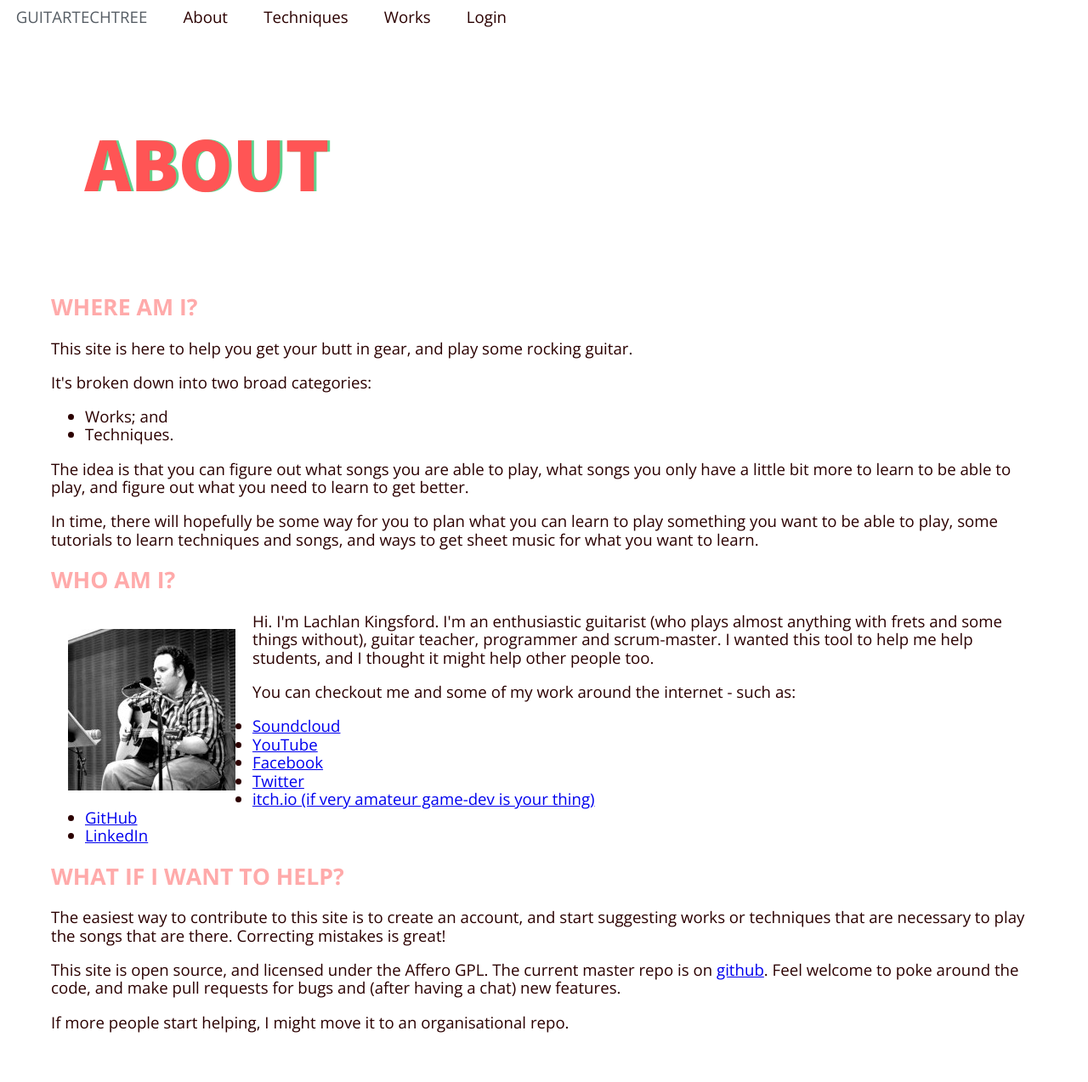
After one commit to lkingsford/guitartechtree, a Flask app: page /about in a window 1280 px wide. The commit adds this page. Shown: the whole page at 85% size. Run offline with Flask 2, Linux system fonts and the light colour scheme; parts of the project's set-up code (start-up, migrations or seed data) failed here and were passed over; some libraries are stand-ins or nearby versions.

Commit message:
Added about, adjusted layout/css

```diff
--- a/gtt/static/base.css
+++ b/gtt/static/base.css
@@ -0,0 +1,78 @@
+@import url('https://fonts.googleapis.com/css?family=Open+Sans:400,700|Source+Sans+Pro:900');
+
+/* Set palette for easy reuse */
+:root {
+    --color-1: #ffffff;
+    --color-2: #2b0000;
+    --color-3: #ff5555;
+    --color-4: #ffaaaa;
+    --color-5: #5fd38d;
+}
+
+body {
+    font-family: "Open Sans";
+    font-size: 14pt;
+    background-color: var(--color-1);
+    color: var(--color-2);
+}
+
+.body-pane {
+    margin: 40px;
+}
+
+h1 {
+    font-family: "Source Sans Pro";
+    font-size: 69pt;
+    font-weight: 800;
+    text-transform: uppercase;
+    color: var(--color-3);
+    text-shadow: 3px 0px var(--color-5);
+    margin: 100px;
+}
+
+h2, h3, h4, h5, h6 {
+    font-family: "Open Sans";
+    font-size: 20pt;
+    font-weight: bold;
+    text-transform: uppercase;
+    color: var(--color-4);
+}
+
+.wrapper {
+    display: grid;
+    grid-template-columns: repeat(3, 1fr);
+    grid-gap: 20px;
+    grid-auto-rows: minmax(100px, auto);
+}
+
+.pure-menu-link {
+    color: var(--color-2);
+}
+
+.pure-menu-link:hover, .pure-menu-link:active {
+    background-color: var(--color-5);
+}
+
+.content {
+    margin: 60px;
+}
+
+.floating-l {
+    float: left;
+    margin: 20px;
+}
+
+.floating-r {
+    float: right;
+    margin: 20px;
+}
+
+@media only screen and (max-width: 600px) {
+    img.floating-l {
+        float: none;
+    }
+
+    img.floating-r {
+        float: none;
+    }
+}
--- /dev/null
+++ b/gtt/templates/about.j2
@@ -0,0 +1,67 @@
+{% extends "layout.j2" %}
+{% block title %}About{% endblock %}
+{% block content %}
+<h2> Where am I? </h2>
+<p>
+This site is here to help you get your butt in gear, and play some rocking
+guitar.
+</p>
+<p>
+    It's broken down into two broad categories:
+</p>
+<ul>
+    <li>Works; and</li>
+    <li>Techniques.</li>
+</ul>
+<p>
+    The idea is that you can figure out what songs you are able to play, what
+    songs you only have a little bit more to learn to be able to play, and
+    figure out what you need to learn to get better.
+</p>
+<p>
+    In time, there will hopefully be some way for you to plan what you can learn
+    to play something you want to be able to play, some tutorials to learn
+    techniques and songs, and ways to get sheet music for what you want to
+    learn.
+</p>
+<h2> Who am I? </h2>
+<img class="floating-l" src={{ url_for('static',
+    filename='about-bio-portrait.jpg') }}/>
+<p>
+    Hi. I'm Lachlan Kingsford. I'm an enthusiastic guitarist (who plays almost
+    anything with frets and some things without), guitar teacher, programmer
+    and scrum-master. I wanted this tool to help me help students, and I thought
+    it might help other people too.
+</p>
+<p>
+    You can checkout me and some of my work around the internet - such as:
+    <ul>
+        <li><a href="https://soundcloud.com/lachlan-kingsford">Soundcloud</a>
+            </li>
+        <li><a href="https://www.youtube.com/channel/UC-UIcFdJ8MAt1tFNz53D5ww">
+            YouTube</a></li>
+        <li><a href="https://www.facebook.com/lebkingsford/">Facebook</a></li>
+        <li><a href="https://twitter.com/thelochok">Twitter</a></li>
+        <li><a href="https://nerdygentleman.itch.io/">itch.io
+            (if very amateur game-dev is your thing)</a></li>
+        <li><a href="https://github.com/lkingsford/guitartechtree">GitHub</a>
+            </li>
+        <li><a href="https://www.linkedin.com/in/lkingsford">LinkedIn</a></li>
+    </ul>
+</p>
+<h2> What if I want to help? </h2>
+<p>
+    The easiest way to contribute to this site is to create an account, and
+    start suggesting works or techniques that are necessary to play the songs
+    that are there. Correcting mistakes is great!
+</p>
+<p>
+    This site is open source, and licensed under the Affero GPL. The current
+    master repo is on <a href="https://github.com/lkingsford/guitartechtree">
+    github</a>. Feel welcome to poke around the code, and make pull requests
+    for bugs and (after having a chat) new features.
+</p>
+<p>
+    If more people start helping, I might move it to an organisational repo.
+</p>
+{% endblock %}
--- a/gtt/templates/layout.j2
+++ b/gtt/templates/layout.j2
@@ -4,9 +4,26 @@
     <link rel="icon" type="image/png" href="{{ url_for('static', filename='favicon-16x16.png')}}" sizes="16x16"/>
     <link rel="icon" type="image/png" href="{{ url_for('static', filename='favicon-32x32.png')}}" sizes="32x32"/>
     <link rel="icon" type="image/png" href="{{ url_for('static', filename='favicon-96x96.png')}}" sizes="96x96"/>
+    <link rel="stylesheet" href="https://unpkg.com/purecss@1.0.0/build/pure-min.css">
+    <link rel="stylesheet" href="https://unpkg.com/purecss@1.0.0/build/grids-responsive-min.css">
     <link rel="stylesheet" href="{{ url_for('static', filename='base.css') }}"/>
+    {% block css %}{% endblock %}
+    <meta name="viewport" content="width=device-width, initial-scale=1">
 </head>
-<nav>
-    <h1>GuitarTechTree</h1>
-</nav>
+<div class="header">
+    <div class="home-menu pure-menu pure-menu-horizontal">
+        <span class="pure-menu-heading">GuitarTechTree</span>
+        <ul class="pure-menu-list">
+            <li class="pure-menu-item"><a href="{{ url_for('about') }}" class="pure-menu-link">About</a></li>
+            <li class="pure-menu-item"><a href="#" class="pure-menu-link">Techniques</a></li>
+            <li class="pure-menu-item"><a href="#" class="pure-menu-link">Works</a></li>
+            <li class="pure-menu-item"><a href="#" class="pure-menu-link">Login</a></li>
+        </ul>
+    </div>
+</div>
+<div class"body-pane">
+    <h1> {{ self.title() }}</h1>
+    <div class="content">
         {% block content %}{% endblock %}
+    </div>
+</div>
--- a/gtt/views.py
+++ b/gtt/views.py
@@ -21,3 +21,7 @@ def private_test(user_id):
 @app.route("/")
 def root():
     return render_template('layout.j2', content='Content goes here')
+
+@app.route("/about")
+def about():
+    return render_template('about.j2')
```
Also changed, not shown: gtt/static/about-bio-portrait.jpg (added), 1 other file. Lines whose indentation alone changed are shown as unchanged.
